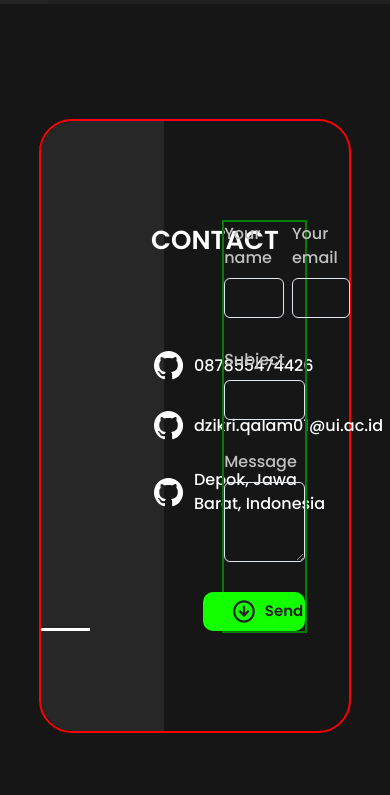
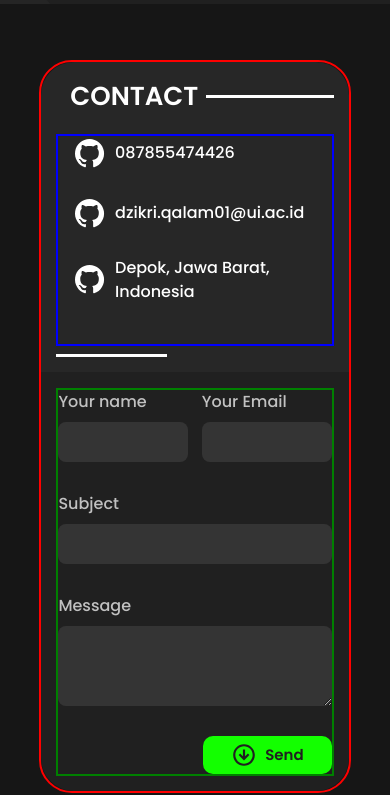
Before and after one commit to dzikriqalampacil/personal-website, a Next.js app: page / in a window 390 px wide. Shown: the part 4998-5793 px from the top of the page. Built offline with nearby package versions, Linux system fonts and the light colour scheme.

Commit message:
feat: add contact responsiveness

```diff
--- a/ui/component/Contact/index.jsx
+++ b/ui/component/Contact/index.jsx
@@ -2,15 +2,13 @@ import React from 'react'
 import {
     Flex, HStack, VStack, Text, Box, Image, FormControl,
     FormLabel,
-    FormErrorMessage,
-    FormHelperText,
     Input,
     Textarea
 } from '@chakra-ui/react'
 
 function ItemContact({ image, text }) {
     return (
-        <HStack pl='110px'>
+        <HStack pl={{ base: '5%', lg: '22%' }}>
             <Image src={image} />
             <Text color='white'>
                 {text}
@@ -19,59 +17,43 @@ function ItemContact({ image, text }) {
     )
 }
 
-function ItemForm({ }) {
+function ItemForm({ label, type }) {
     return (
-        <VStack align='flex-start'>
-            <FormLabel color='#C1C1C1'>Your name</FormLabel>
-            <Input type='email' />
+        <VStack align='flex-start' spacing={'0'} w='full'>
+            <FormLabel color='#C1C1C1'>{label}</FormLabel>
+            <Input type={type} bg='#343434' border='none' borderRadius={'8px'} color='#C1C1C1' />
         </VStack>
     )
 }
 
 function Contact() {
     return (
-        <Flex justify={'center'} align='center' minH='100vh' bg='#161616'>
-            <HStack border={'2px solid red'} w='80%' borderRadius={'33px'}>
-                <VStack borderRadius={'33px 0px 0px 33px'} bg='#272727' py='100px' w='40%' alignItems={'flex-start'}>
-                    <HStack pl='110px' w='full'>
+        <Flex justify={'center'} align='center' minH='100vh' bg='#161616' py={{ base: '10%', md: '0' }}>
+            <Flex border={'2px solid red'} w='80%' borderRadius={'33px'} spacing={0} flexDirection={{ base: 'column', md: 'row' }}>
+                <VStack borderRadius={{ base: '33px 33px 0px 0px', md: '33px 0px 0px 33px' }} bg='#272727' w={{ base: 'full', md: '40%' }} alignItems={'flex-start'} justifyContent='center' p={{ base: '5%', md: '0' }}>
+                    <HStack pl={{ base: '5%', lg: '22%' }} mb={{ base: '10px', md: '40px' }} w='full'>
                         <Text color='white' fontWeight={600} fontSize='26px'>
                             CONTACT
                         </Text>
                         <Box bg='white' height={'3px'} width='100%' />
                     </HStack>
-                    <br />
-                    <br />
-                    <br />
-                    <VStack spacing={'25px'} align='flex-start'>
+                    <VStack spacing={'25px'} align='flex-start' pb={{ base: '40px', md: '90px' }} w='full' border='2px solid blue'>
                         <ItemContact image={'/assets/socmed/github.svg'} text={'087855474426'} />
                         <ItemContact image={'/assets/socmed/github.svg'} text={'dzikri.qalam01@ui.ac.id'} />
                         <ItemContact image={'/assets/socmed/github.svg'} text={'Depok, Jawa Barat, Indonesia'} />
                     </VStack>
-                    <br />
-                    <br />
-                    <br />
-                    <br />
                     <Box bg='white' height={'3px'} width='40%' alignSelf='flex-start' />
                 </VStack>
-                <FormControl w='60%' p='50px'>
+                <FormControl w={{ base: 'full', md: '60%' }} p={{ base: '5%', md: '50' }} bg='#202020' borderRadius={{ base: '0px 0px 33px 33px', md: '0px 33px 33px 0px' }} >
                     <VStack align='flex-start' w='full' border='2px solid green' spacing='30px' >
-                        <HStack justify={'space-between'} w='full'>
-                            <VStack align='flex-start' spacing={'0'}>
-                                <FormLabel color='#C1C1C1'>Your name</FormLabel>
-                                <Input type='email' color='#C1C1C1' />
-                            </VStack>
-                            <VStack align='flex-start' spacing={'0'} >
-                                <FormLabel color='#C1C1C1'>Your email</FormLabel>
-                                <Input type='email' color='#C1C1C1' />
-                            </VStack>
+                        <HStack justify={'space-between'} spacing='5%' w='full'>
+                            <ItemForm label="Your name" />
+                            <ItemForm label="Your Email" />
                         </HStack>
-                        <VStack align='flex-start' spacing={'0'} w='full'>
-                            <FormLabel color='#C1C1C1'>Subject</FormLabel>
-                            <Input type='email' color='#C1C1C1' />
-                        </VStack>
+                        <ItemForm label="Subject" />
                         <VStack align='flex-start' spacing={'0'} w='full'>
                             <FormLabel color='#C1C1C1'>Message</FormLabel>
-                            <Textarea color='#C1C1C1' />
+                            <Textarea color='#C1C1C1' bg='#343434' border='none' borderRadius={'8px'} />
                         </VStack>
                         <HStack bg='brand.green' borderRadius={'10px'} padding={'6px 28px'} cursor={'pointer'} alignSelf='flex-end'>
                             <Image src='/assets/circle_down.svg' alt='next' width='26.25px' height='26.25px' />
@@ -79,7 +61,7 @@ function Contact() {
                         </HStack>
                     </VStack>
                 </FormControl>
-            </HStack>
+            </Flex>
         </Flex>
     )
 }
--- a/ui/theme/index.js
+++ b/ui/theme/index.js
@@ -13,6 +13,18 @@ const theme = extendTheme({
     fonts: {
         heading: `Poppins, ${base.fonts?.heading}`,
         body: `Poppins, ${base.fonts?.body}`,
+    },
+    components: {
+        Input: {
+            defaultProps: {
+                focusBorderColor: '#13FF00',
+            }
+        },
+        Textarea: {
+            defaultProps: {
+                focusBorderColor: '#13FF00',
+            }
+        }
     }
 });
 
```
